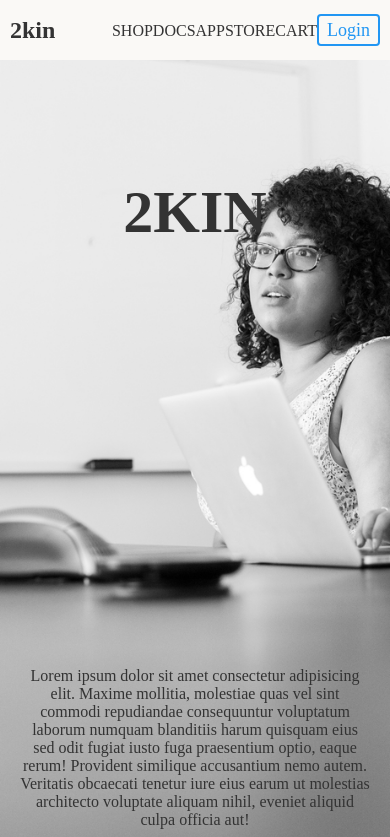
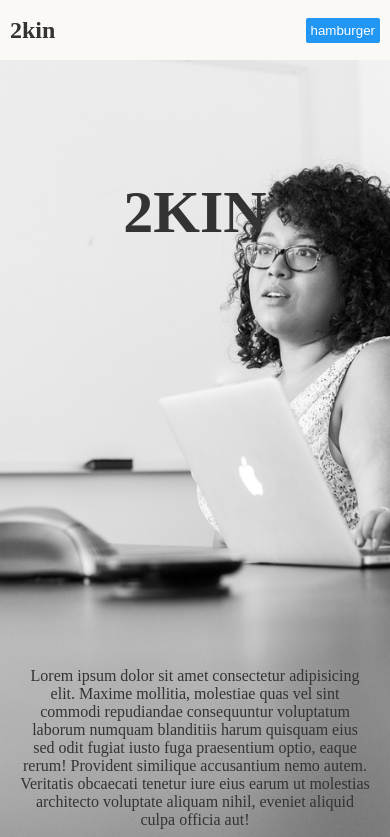
Before and after one commit to SirSicard/2KIN-Onboarding, a React (Vite) app in the folder client/: page / in a window 390 px wide. Shown: the top 837 px of the page. Built offline with nearby package versions, Linux system fonts and the light colour scheme.

Commit message:
Implemented  a working dropdown menu when in smaller screens
Hamburger menu is currently just a button but will be changed to an icon in the future.

```diff
--- a/client/src/components/Navbar.jsx
+++ b/client/src/components/Navbar.jsx
@@ -1,10 +1,24 @@
 import { Link, NavLink } from "react-router-dom";
 import "../styles/navbar.css";
 import PropTypes from "prop-types";
+import { useEffect, useState } from "react";
 
 function Navbar({ onLoginClick }) {
+  const [activeMenu, setActiveMenu] = useState(false);
+
+  function handleDropdownMenu() {
+    if (activeMenu) {
+      setActiveMenu(false);
+    } else {
+      setActiveMenu(true);
+    }
+  }
+
+
+
   return (
     <nav>
+    <div className="navbar-top">
       <NavLink to="/">
         <h1 className="Logo">2kin</h1>
       </NavLink>
@@ -17,15 +31,25 @@ function Navbar({ onLoginClick }) {
           <span className="nav-login-btn">Login</span>
         </Link>
       </div>
-      <div className="dropdown-menu">
-      <NavLink to={"/shop"}>SHOP</NavLink>
-        <NavLink to="/docs">DOCS</NavLink>
-        <NavLink to={"/apps"}>APPSTORE</NavLink>
-        <NavLink to={"/cart"}>CART</NavLink>
-        <Link href="#" onClick={onLoginClick}>
-          <span className="nav-login-btn">Login</span>
-        </Link>
+      <button onClick={() => handleDropdownMenu()}>hamburger</button>
       </div>
+      {activeMenu ? (
+        <>
+          <div className="dropdown-menu">
+            <NavLink  onClick={() => handleDropdownMenu()}
+             to={"/shop"}>SHOP</NavLink>
+            <NavLink  onClick={() => handleDropdownMenu()}
+            to="/docs">DOCS</NavLink>
+            <NavLink  onClick={() => handleDropdownMenu()}
+            to={"/apps"}>APPSTORE</NavLink>
+            <NavLink  onClick={() => handleDropdownMenu()}
+            to={"/cart"}>CART</NavLink>
+            <NavLink href="#" onClick={onLoginClick}>
+              LOGIN
+            </NavLink>
+          </div>
+        </>
+      ) : null}
     </nav>
   );
 }
--- a/client/src/styles/navbar.css
+++ b/client/src/styles/navbar.css
@@ -1,6 +1,6 @@
 @import "../index.css";
 
-nav {
+nav > .navbar-top {
   height: 60px;
   padding: 0 10px 0 10px;
   display: flex;
@@ -29,18 +29,41 @@ nav .nav-login-btn:hover {
   color: var(--button-hover-color);
 }
 
-
 .dropdown-menu {
   display: none;
 }
 
 
-@media (max-width: 600px) {
+@media (max-width: 700px) {
     .dropdown-menu {
-      display: unset;
+      top:60px;
+      display: flex;
+      width: 100%;
+      position: fixed;
+      flex-flow: row wrap;
+      background-color: var(--main-bg-color);
+      align-self: center;
     }
-    .nav-right {
+    .dropdown-menu  a {
+      border: 1px solid;
+      height: 150px;
+      width: 100%;
+      position: relative;
+      justify-self: flex-end;
+      justify-content: center;
+      text-align: center;
+      padding: 40px;
+    }
+
+    .navbar-top {
+      display: flex;
+
+        height: 700px;
+    }
+
+   .nav-right {
       display: none;
+      color:red;
     }
 
 }
```
